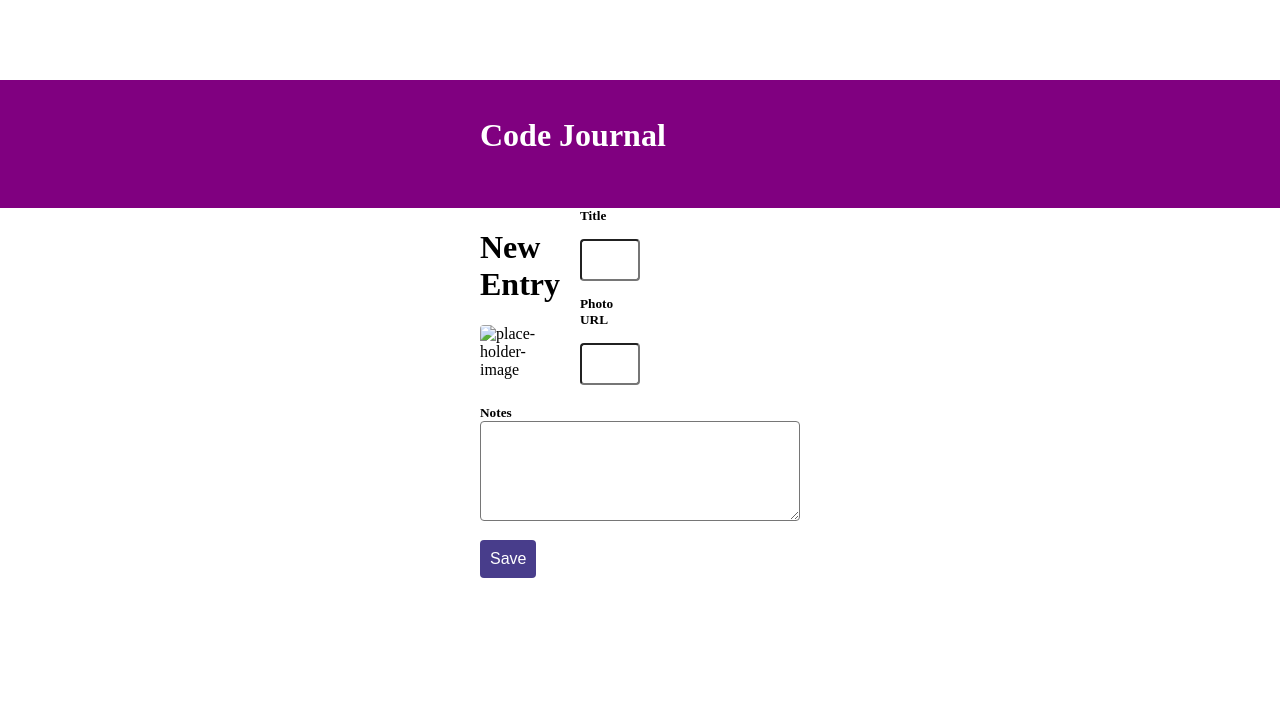
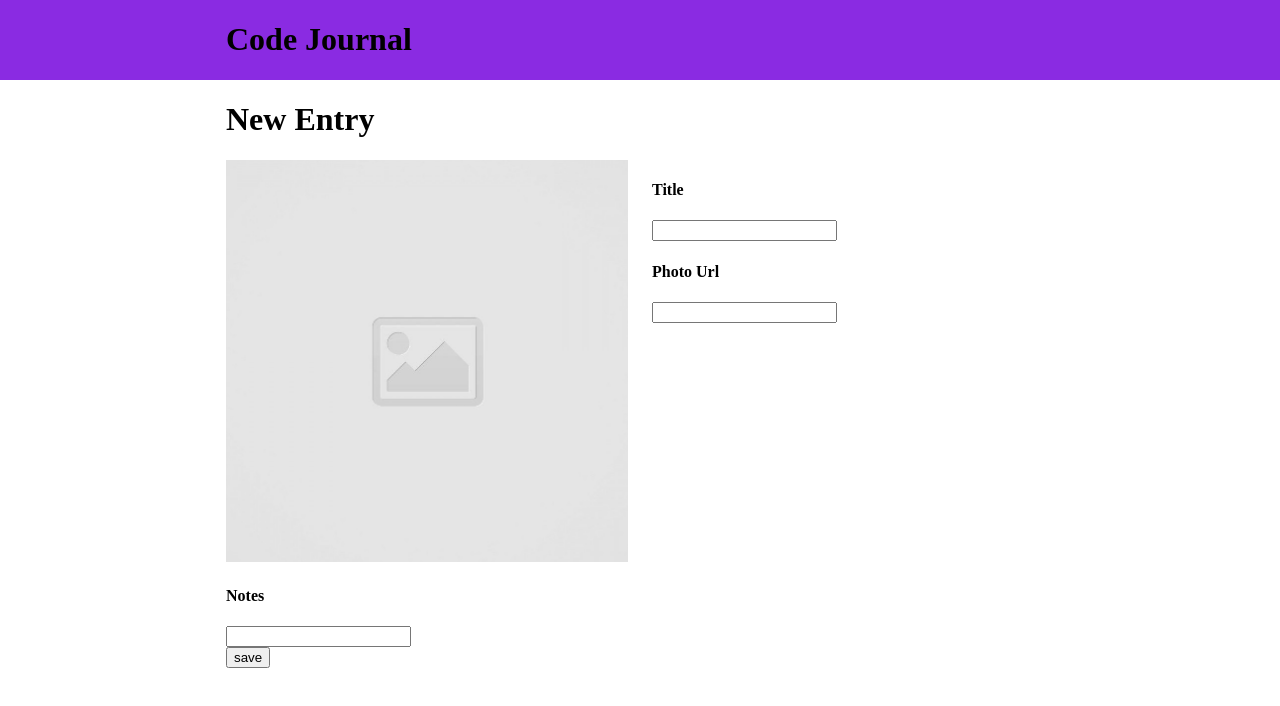
Before and after one commit to liam31245946/code-journal, a website with bundled scripts: page index.html in a window 1280 px wide. Built offline with nearby package versions, Linux system fonts and the light colour scheme; files whose address does not match are found by name.

Commit message:
Still need fix with mnior CSS and HTML

```diff
--- a/css/styles.css
+++ b/css/styles.css
@@ -1,90 +1,7 @@
-/* Main container styling */
-.container {
-  max-width: 800px;
-  margin: 0 auto;
-  padding: 20px;
-  background-color: white;
-  border-radius: 8px;
+header {
+  background-color: blueviolet;
 }
 
-.upper {
-  padding: 1rem 0 2rem;
-  background-color: purple;
-  color: white;
+img {
+  width: 100%;
 }
-
-.upper-h1 {
-  font-size: 2rem;
-  margin-left: 30rem;
-}
-
-.mid {
-  display: flex;
-  gap: 20px;
-  margin-bottom: 20px;
-}
-
-.left-mid {
-  flex: 1;
-  display: flex;
-  flex-direction: column;
-  margin-left: 30rem;
-}
-
-.img {
-  width: 100%;
-  max-width: 250px;
-  height: 100%;
-  border: black;
-  border-radius: 4px;
-}
-
-.right-mid {
-  display: flex;
-  flex-direction: column;
-  gap: 15px;
-  margin-right: 40rem;
-}
-
-.right-mid h5 {
-  margin: 0;
-  font-weight: bold;
-  text-align: left;
-}
-
-.input {
-  padding: 10px;
-  width: 100%;
-  height: 100%;
-  border-radius: 4px;
-  font-size: 1rem;
-}
-
-.bottom {
-  margin-top: 20px;
-  margin-left: 30rem;
-}
-
-.bottom h5 {
-  margin: 0;
-  font-weight: bold;
-}
-
-textarea {
-  width: 40%;
-  height: 100px;
-  padding: 10px;
-  border-radius: 4px;
-  font-size: 1rem;
-}
-
-.save {
-  margin-top: 15px;
-  padding: 10px;
-  font-size: 1rem;
-  color: white;
-  border: none;
-  border-radius: 4px;
-  background-color: darkslateblue;
-  size: 30%;
-}
--- a/index.html
+++ b/index.html
@@ -17,39 +17,48 @@
   </head>
   <body>
     <header>
-      <div class="container"></div>
+      <div class="container">
+        <div class="row">
+          <div class="column-full">
+            <h1>Code Journal</h1>
+          </div>
+        </div>
+      </div>
     </header>
     <main class="container">
+      <div class="row">
+        <div class="column-full">
+          <h1>New Entry</h1>
+        </div>
+      </div>
+
+      <div class="row">
+        <div class="column-half">
+          <img src="./images/placeholder-image-square.jpg" />
+        </div>
+
+        <div class="column-half">
+          <h4>Title</h4>
+          <label for="user-title"></label>
+          <input required name="title" type="text" id="user-title" />
+          <h4>Photo Url</h4>
+          <label for="user-url"></label>
+          <input required name="name" type="url" id="user-url" />
+        </div>
+      </div>
+      <div class="row">
+        <div class="column-full">
+          <h4>Notes</h4>
+          <label for="user-note"></label>
+          <input required name="name" type="url" id="user-note" />
+          <div class="columnn-full"><button>save</button></div>
+        </div>
+      </div>
+
       <div data-view="entry-form"></div>
       <div data-view="entries" class="hidden"></div>
     </main>
     <script src="js/data.js"></script>
     <script src="js/main.js"></script>
-    <div class="upper">
-      <h1 class="upper-h1">Code Journal</h1>
-    </div>
-
-    <div class="mid">
-      <div class="left-mid">
-        <h1>New Entry</h1>
-        <img
-          class="img"
-          src=".images/place-image-square.jpg"
-          alt="place-holder-image" />
-      </div>
-
-      <div class="right-mid">
-        <h5>Title</h5>
-        <input type="text" class="input" />
-        <h5>Photo URL</h5>
-        <input type="url" class="input" />
-      </div>
-    </div>
-
-    <div class="bottom">
-      <h5>Notes</h5>
-      <textarea class="textarea"></textarea>
-      <div><button class="save">Save</button></div>
-    </div>
   </body>
 </html>
```
